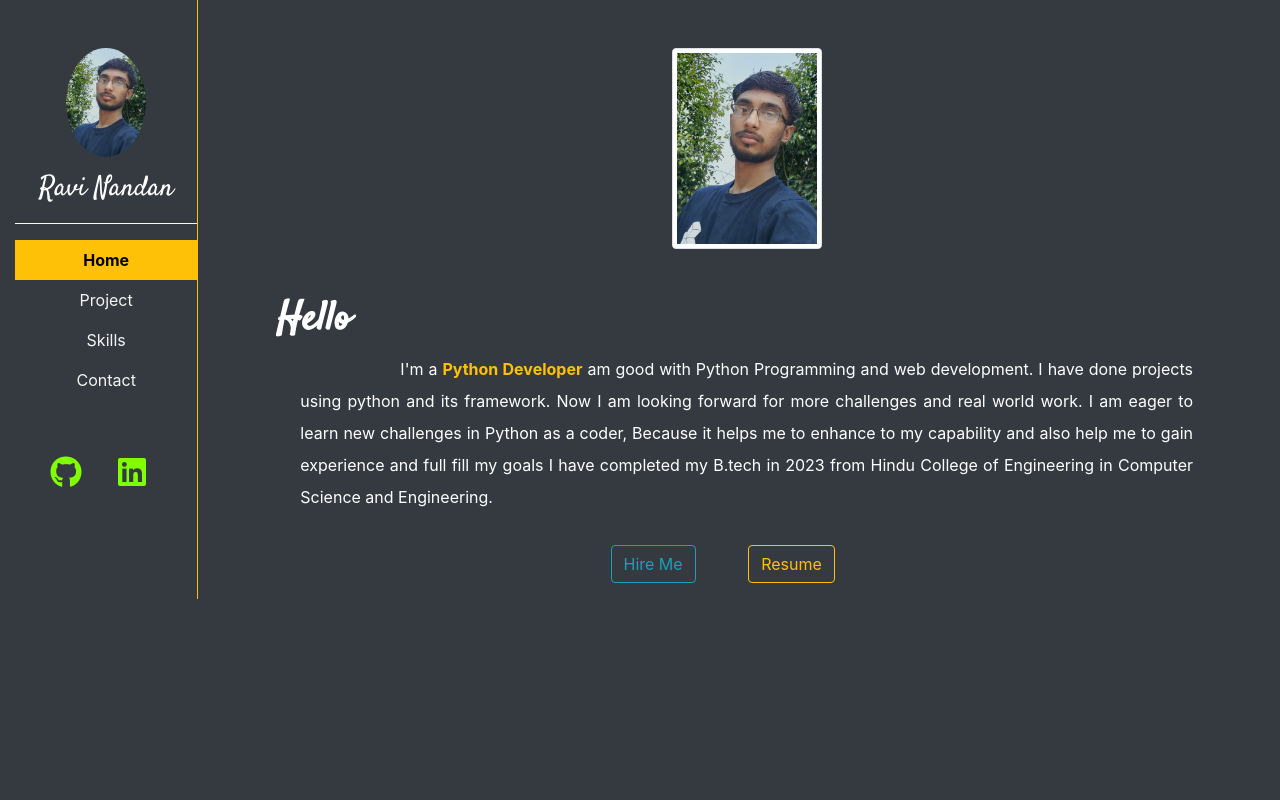
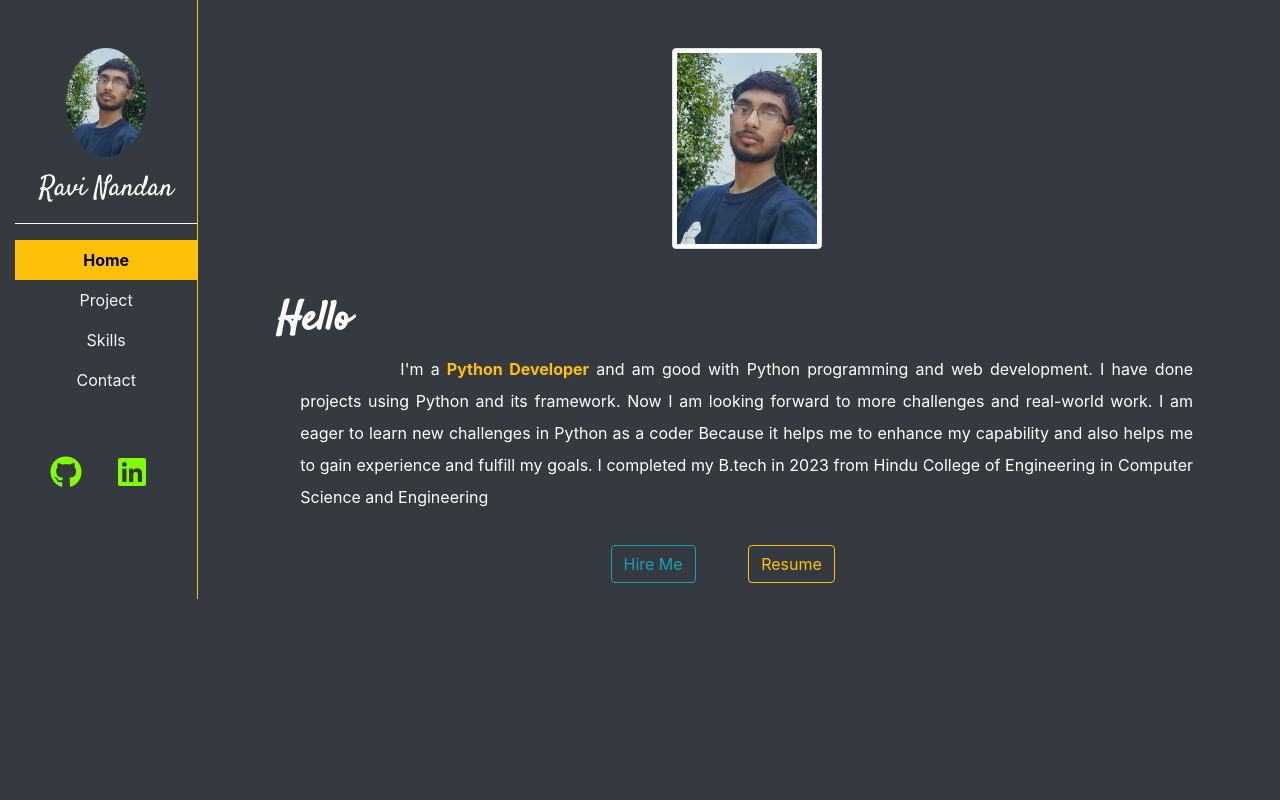
Before and after one commit to NandanRavi/portfolio, a Django app: page / in a window 1280 px wide. Run offline with Django 4.2, Linux system fonts and the light colour scheme; some libraries are stand-ins or nearby versions.

Commit message:
first commit

```diff
--- a/home/templates/home/home.html
+++ b/home/templates/home/home.html
@@ -11,10 +11,11 @@
         <h1 class='font-weight-bold fnt'>Hello</h1>
         <div class='px-4' style='line-height:2rem;'>
             <p style='text-indent:100px'>
-                I'm a <b class="text-warning">Python Developer</b>  am good with Python Programming and web development. I have done projects using python and its framework. Now I am looking forward for more challenges and real world work.
-
-                I am eager to learn new challenges in Python as a coder, Because it helps me to enhance to my capability and also help me to gain experience and full fill my goals I have completed my B.tech in 2023 from
-                Hindu College of Engineering in Computer Science and Engineering.
+                I'm a <b class="text-warning">Python Developer</b>  and am good with Python
+                programming and web development. I have done projects using Python and its framework. Now I am looking
+                forward to more challenges and real-world work. I am eager to learn new challenges in Python as a coder
+                Because it helps me to enhance my capability and also helps me to gain experience and fulfill my goals. I completed my B.tech in 2023
+                from Hindu College of Engineering in Computer Science and Engineering
             </p>
         </div>
     </div>
```
